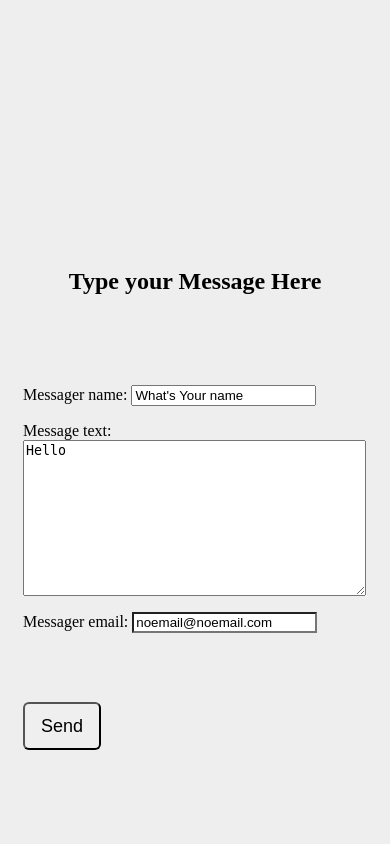
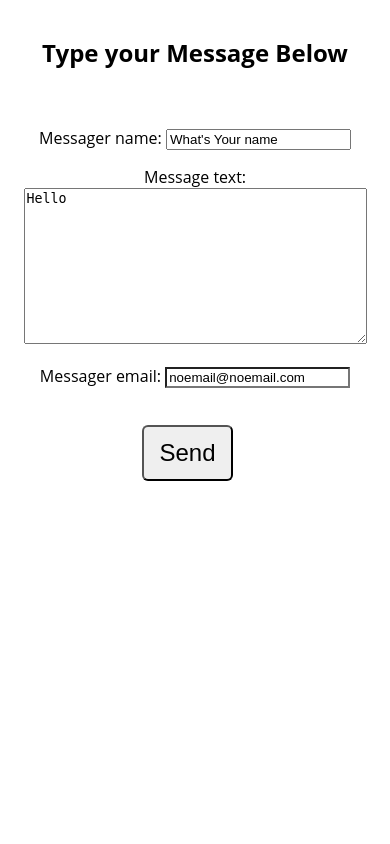
Before and after one commit to ankurshaswat/portfolioproject, a Django app: page /contactme/ in a window 390 px wide. Run offline with Django 3.2, Linux system fonts and the light colour scheme.

Commit message:
sites improved

```diff
--- a/contactme/templates/contactme/message.html
+++ b/contactme/templates/contactme/message.html
@@ -1,23 +1,58 @@
 {% load static %}
-
-<link rel="stylesheet" type="text/css" href="{% static 'contactme/styles.css' %}" />
-
-
 <!DOCTYPE html>
 <html>
 <head>
+		<title>Contact Me Form</title>
+		<meta charset="utf-8" />
+		<meta http-equiv="Content-type" content="text/html; charset=utf-8" />
+		<meta name="viewport" content="width=device-width, initial-scale=1" />
+		<link rel="stylesheet" type="text/css" href="/static/contactme/styles.css" />
+		<style type="text/css">
+			body {
+			background-color: #f0f0f2;
+			margin: 0;
+			padding: 0;
+			font-family: "Open Sans", "Helvetica Neue", Helvetica, Arial, sans-serif;
 
-
+			}
+			div {
+			width: 600px;
+			margin: 5em auto;
+			padding: 10px;
+			background-color: #fff;
+			border-radius: 1em;
+			text-align:center;
+			}
+			a:link, a:visited {
+			color: #38488f;
+			text-decoration: none;
+			}
+			.btn-lg{
+			text-align:center;
+			padding:10px 15px;
+			font-size:1.5em
+			}
+			@media (max-width: 700px) {
+			body {
+			    background-color: #fff;
+			}
+			div {
+			    width: auto;
+			    margin: 0 auto;
+			    border-radius: 0;
+			    padding: 1em;
+			}
+			}
+		</style>
 </head>
 <body>
-
-<div class="container" style=padding-top:200px>
-<h2 class="form-signin-heading" style=text-align:center>Type your Message Here</h2><br><br>
-<form class="form-signin" action="message/" method="post" style=display:inline>
-
-     {% csrf_token %}
-	{{form.as_p}}
-    <br><br><br>
-	<button class="btn-lg" type="submit" style="text-align:center">Send</button>
-</form>
+	<div class="container">
+		<h2 class="form-signin-heading" style=text-align:center>Type your Message Below</h2>
+		<form class="form-signin" action="message/" method="post" style=display:inline>
+			{% csrf_token %}
+			{{form.as_p}}
+			<br />
+			<button class="btn-lg" type="submit" style="text-align:center">Send</button>
+		</form>
+	</div>
 </div>
```
Also changed, not shown: contactme/templates/contactme/thanks.html (+44 -4 lines), db.sqlite3.
